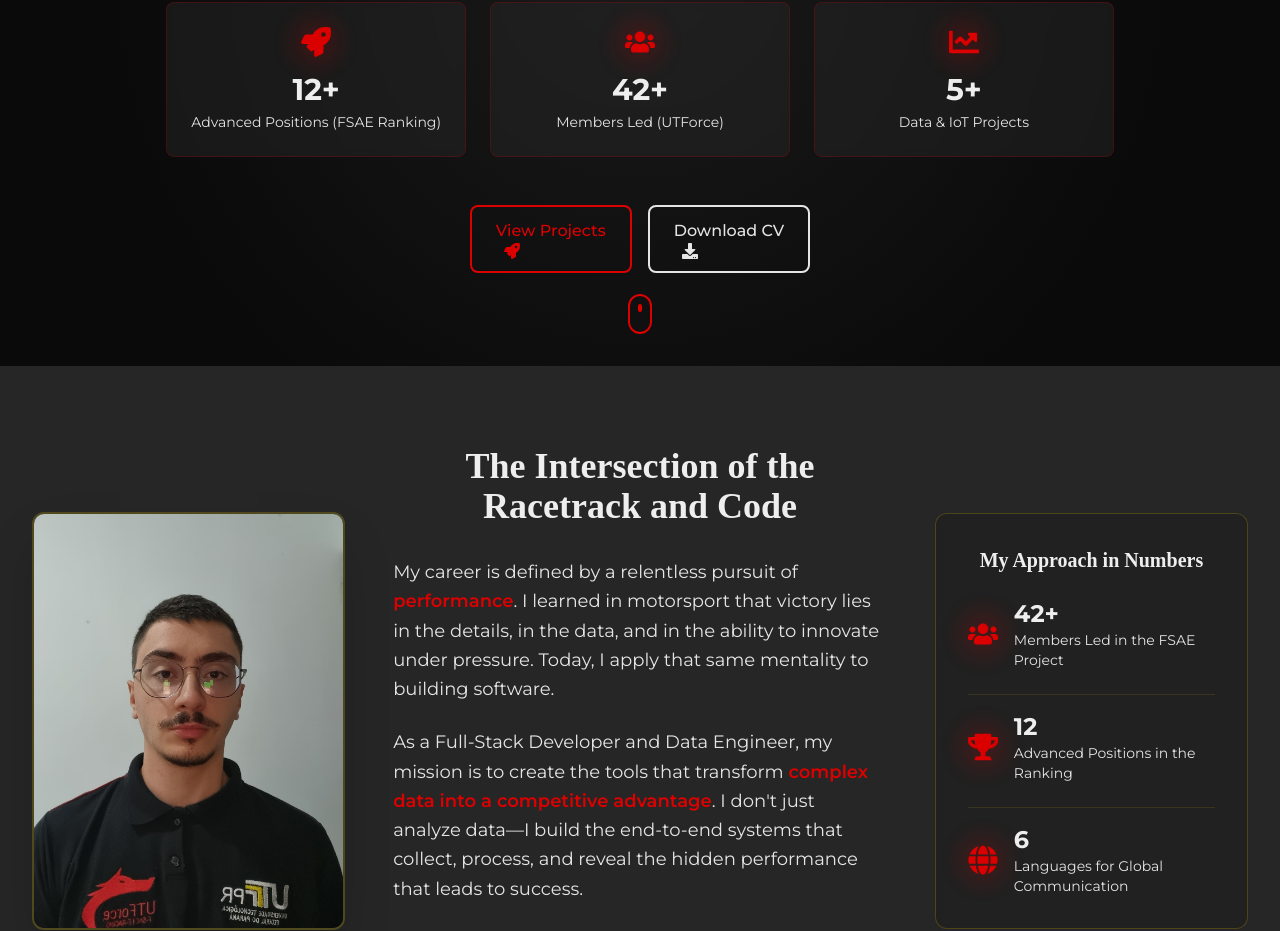
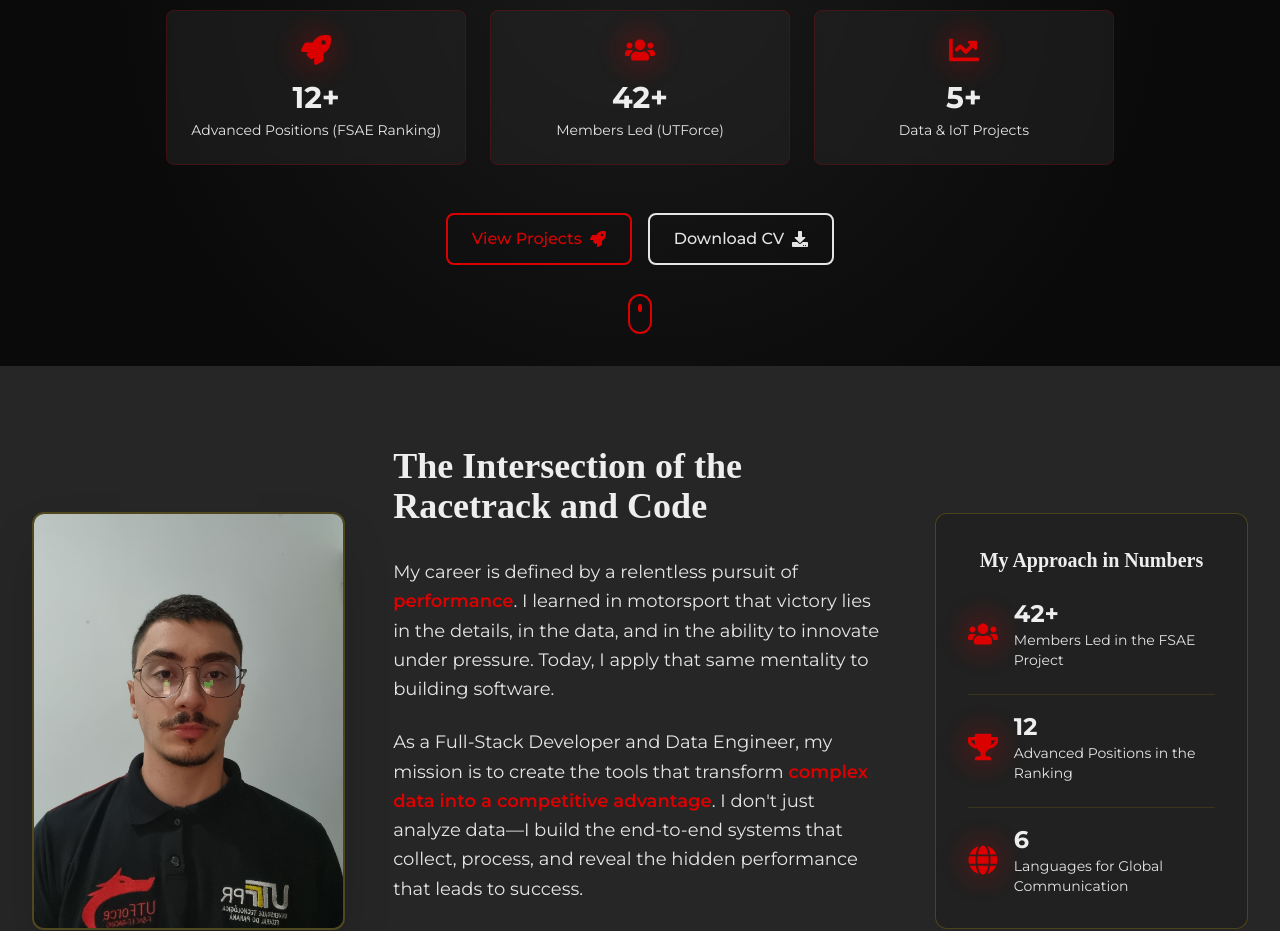
Before and after one commit to Lucas-Christen/meu-portfolio, a React (Vite) app: page / in a window 1280 px wide. Shown: the part 434-1365 px from the top of the page. Built offline with nearby package versions, Linux system fonts and the light colour scheme; a web font is replaced by a local one.

Commit message:
Tecnicamente finalizado todo o portfolio, tudo funcionando

```diff
--- a/src/components/sections/AboutSection.tsx
+++ b/src/components/sections/AboutSection.tsx
@@ -1,11 +1,12 @@
 import React, { useRef, useEffect } from 'react';
 import { motion, useInView } from 'framer-motion';
 import { FaDownload, FaUsers, FaTrophy, FaGlobe } from 'react-icons/fa';
+import { Link } from 'react-router-dom'; // Importado
 import AnimatedNumber from '../ui/AnimatedNumber';
-import { useTranslation, Trans } from 'react-i18next'; // Importe o useTranslation e o Trans
+import { useTranslation, Trans } from 'react-i18next';
 
 const AboutSection: React.FC<{ setActiveSection: (id: string) => void }> = ({ setActiveSection }) => {
-  const { t } = useTranslation(); // Inicialize o hook
+  const { t } = useTranslation();
   const ref = useRef<HTMLDivElement>(null);
   const isInView = useInView(ref, { amount: 0.5 });
 
@@ -54,7 +55,7 @@ const AboutSection: React.FC<{ setActiveSection: (id: string) => void }> = ({ se
               initial={{ opacity: 0, x: -50 }}
               whileInView={{ opacity: 1, x: 0 }}
               transition={{ duration: 0.6, delay: 0.4 }}
-              className="text-4xl font-bold mb-8 text-text-primary text-center"
+              className="text-4xl font-bold mb-8 text-text-primary text-center lg:text-left"
             >
               {t('about.title')}
             </motion.h2>
@@ -75,17 +76,21 @@ const AboutSection: React.FC<{ setActiveSection: (id: string) => void }> = ({ se
                 </Trans>
               </p>
             </motion.div>
-            <motion.a
-              href="/CVPTBR.pdf"
-              download
+            {/* O botão agora é um link para a página /curriculo, envolto em motion.div para manter a animação */}
+            <motion.div
               initial={{ opacity: 0, y: 20 }}
               whileInView={{ opacity: 1, y: 0 }}
               transition={{ duration: 0.6, delay: 0.8 }}
-              className="btn-primary group mt-10 inline-flex items-center"
+              className="mt-10 inline-block"
             >
-              {t('hero.buttonCV')}
-              <FaDownload className="ml-2 group-hover:translate-x-1 transition-transform" />
-            </motion.a>
+              <Link
+                to="/curriculo"
+                className="btn-primary group inline-flex items-center"
+              >
+                {t('hero.buttonCV')}
+                <FaDownload className="ml-2 group-hover:translate-x-1 transition-transform" />
+              </Link>
+            </motion.div>
           </div>
 
           {/* --- Card de Estatísticas --- */}
--- a/src/components/sections/HeroSection.tsx
+++ b/src/components/sections/HeroSection.tsx
@@ -1,6 +1,7 @@
 import React, { useRef, useEffect } from 'react';
 import { motion, useInView } from 'framer-motion';
 import { FaRocket, FaChartLine, FaUsers, FaDownload } from 'react-icons/fa';
+import { Link } from 'react-router-dom'; // Importado
 import StatCard from '../ui/StatCard';
 import { useTranslation } from 'react-i18next';
 
@@ -73,14 +74,15 @@ const HeroSection: React.FC<{ setActiveSection: (id: string) => void }> = ({ set
             transition={{ duration: 0.7, delay: 0.8 }}
             className="flex flex-col sm:flex-row gap-4 justify-center"
           >
-            <a href="#projects" className="btn-primary group">
+            <a href="#projects" className="btn-primary group inline-flex items-center justify-center">
               {t('hero.buttonProjects')}
               <FaRocket className="ml-2 group-hover:translate-x-1 transition-transform" />
             </a>
-            <a href="/CVPTBR.pdf" download className="btn-secondary group">
+            {/* O botão agora é um link para a página /curriculo */}
+            <Link to="/curriculo" className="btn-secondary group inline-flex items-center justify-center">
               {t('hero.buttonCV')}
               <FaDownload className="ml-2 group-hover:translate-x-1 transition-transform" />
-            </a>
+            </Link>
           </motion.div>
         </div>
       </div>
--- a/src/pages/ResumePage.tsx
+++ b/src/pages/ResumePage.tsx
@@ -33,9 +33,8 @@ const ResumePage: React.FC = () => {
             <span>{t('resume.alignment')}</span>
           </div>
           <a
-            href={cvFile}
-            download={`LucasChristen_CV_${i18n.language.toUpperCase()}.pdf`}
-            onError={(e) => { e.currentTarget.href = fallbackCv }}
+            href="/CVPTBR.pdf"
+            download="CV-Lucas-Christen.pdf"
             className="btn-primary group mt-8 inline-flex items-center"
           >
             {t('hero.buttonCV')}
```
